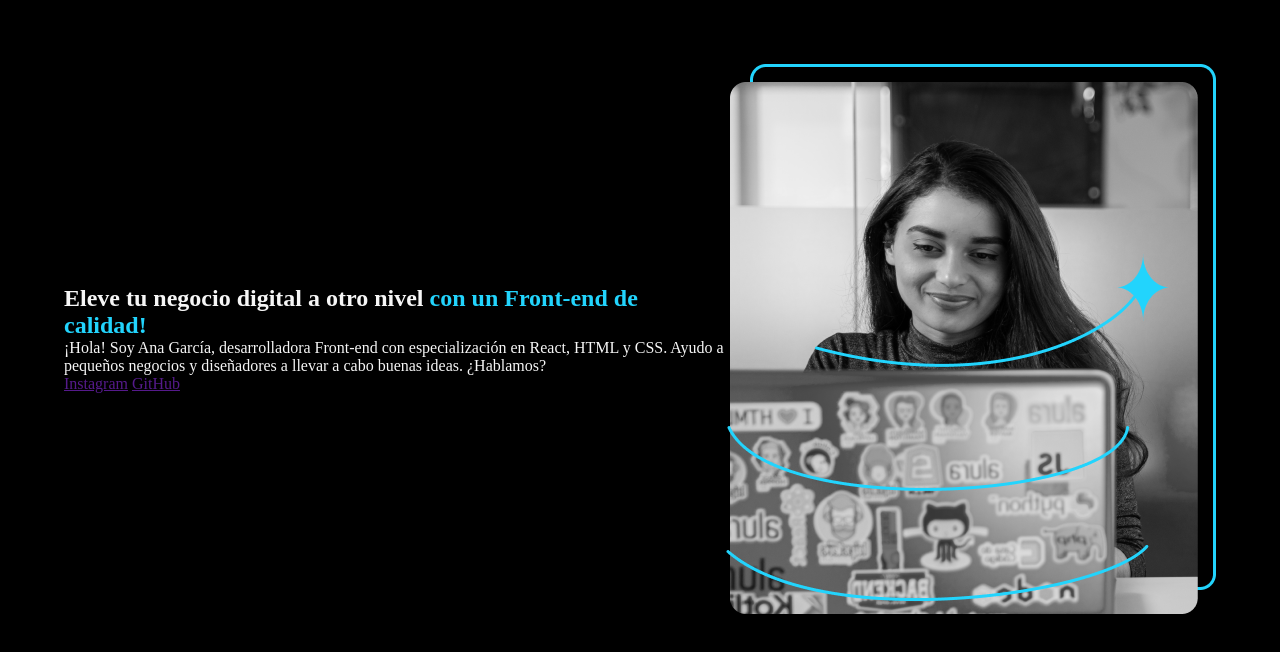
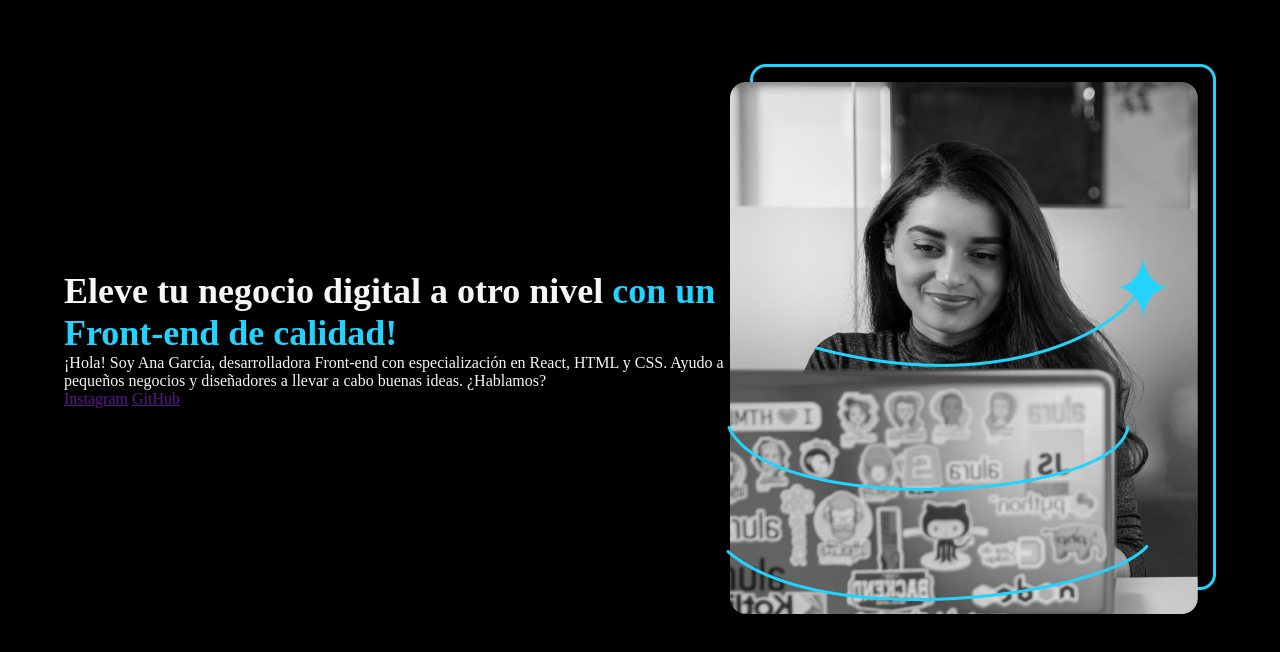
Before and after one commit to AngelBlackBlue/portafolioAlura, a plain HTML site: page index.html in a window 1280 px wide. Drawn offline with Linux system fonts and the light colour scheme.

Commit message:
Update styles.css

```diff
--- a/styles.css
+++ b/styles.css
@@ -24,5 +24,9 @@ body {
 
 .presentacion__texto {
     width: 615;
+}
+
+.presentacion__texto__titulo{
+    font-size: 36px;
 
 }
```
